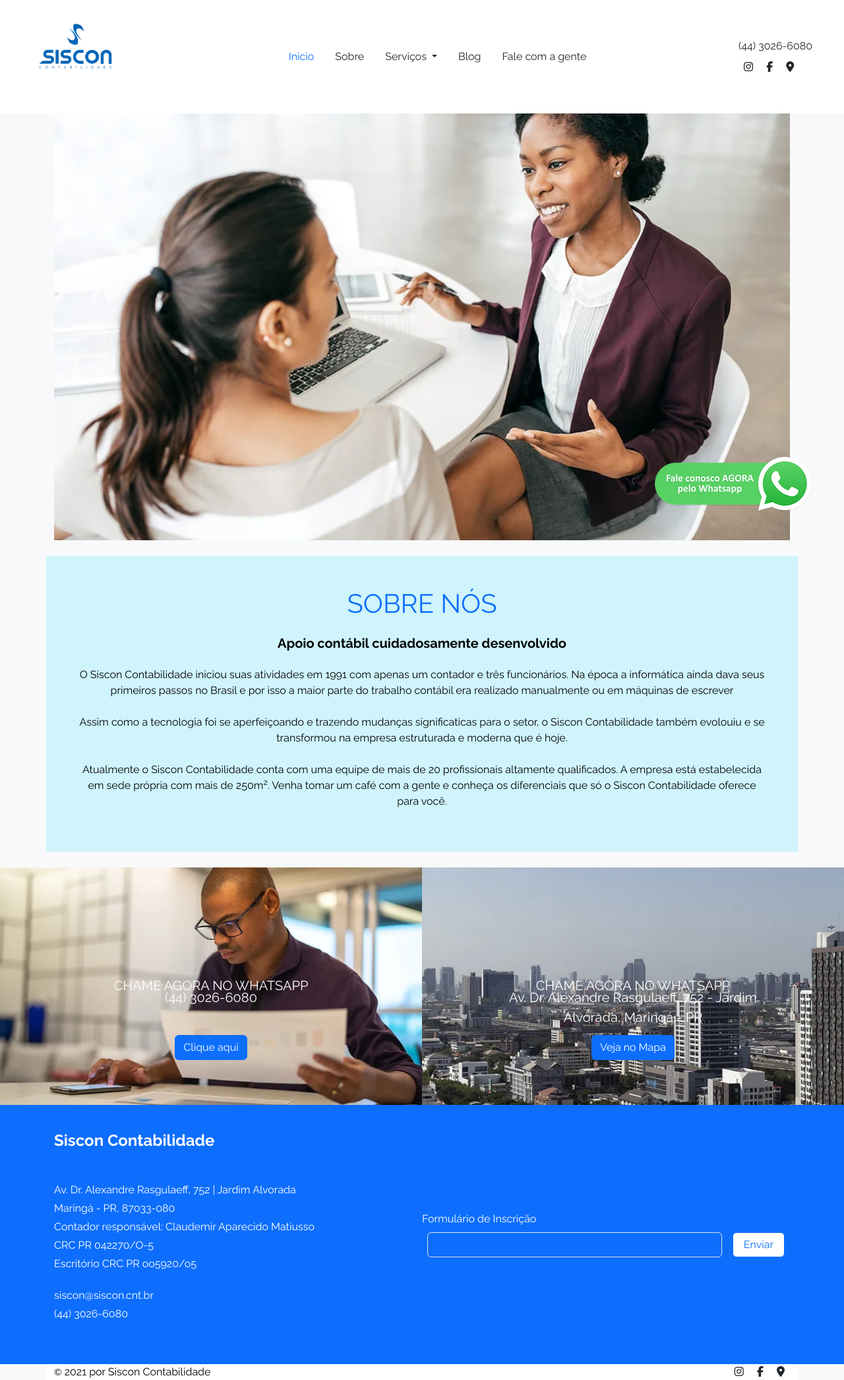
After one commit to guimatiusso/siscontabilidade.www, a Symfony app: template templates/sobre/index.html.twig in a window 1280 px wide. The commit adds this page. Shown: the whole page at 66% size. Run offline with Twig, Linux system fonts and the light colour scheme; the template is opened without the code that fills it, so the values that code supplies are empty; some libraries are stand-ins or nearby versions.

Commit message:
WIP - construcao pagina sobre

```diff
--- a/templates/application/homepage.html.twig
+++ b/templates/application/homepage.html.twig
@@ -2,7 +2,7 @@
 
 {% block body %}
     <section class="d-flex align-items-center justify-content-center position-relative vh-100">
-        <img class="img-fluid position-absolute top-0 w-100 z-n1 object-fit-cover" style="height: 100%" src="{{ asset('assets/images/accountant_working.jpg') }}">
+        <img class="img-fluid position-absolute top-0 w-100 z-n1 object-fit-cover h-100" src="{{ asset('assets/images/accountant_working.jpg') }}">
     </section>
 
     <section class="container bg-light bg-gradient my-5">
@@ -57,7 +57,7 @@
             </div>
         </div>
         <div class="col-md-6">
-            <img class="img-fluid" style="height: 100%" src="{{ asset('assets/images/img_blog.webp') }}" alt="Blog">
+            <img class="img-fluid h-100" src="{{ asset('assets/images/img_blog.webp') }}" alt="Blog">
         </div>
     </section>
 {% endblock %}
--- a/templates/components/navbar.html.twig
+++ b/templates/components/navbar.html.twig
@@ -1,5 +1,5 @@
 <nav class="navbar navbar-expand-md justify-content-between">
-    <a class="navbar-brand" href="#">
+    <a class="navbar-brand" href="{{ path('app_home_page') }}">
         <img src="{{ asset('/assets/images/logo_full.png') }}" alt="Logo" width="143" class="d-inline-block align-text-top">
     </a>
     <button class="navbar-toggler" type="button" data-bs-toggle="collapse" data-bs-target="#navbarNav" aria-controls="navbarNav" aria-expanded="false" aria-label="Toggle navigation">
@@ -7,10 +7,10 @@
     </button>
     <ul class="nav mx-auto collapse navbar-collapse justify-content-center" id="navbarNav">
         <li class="nav-item">
-            <a class="nav-link active" aria-current="page" href="#">Inicio</a>
+            <a class="nav-link active" aria-current="page" href="{{ path('app_home_page') }}">Inicio</a>
         </li>
         <li class="nav-item">
-            <a class="nav-link text-dark" role="button" href="#">Sobre</a>
+            <a class="nav-link text-dark" role="button" href="{{ path('sobre_page') }}">Sobre</a>
         </li>
         <li class="nav-item dropdown">
             <a class="nav-link dropdown-toggle text-dark" href="#" role="button" data-bs-toggle="dropdown" aria-expanded="false">
--- /dev/null
+++ b/templates/sobre/index.html.twig
@@ -0,0 +1,51 @@
+{% extends "base.html.twig" %}
+
+{% block title %}Sobre | Siscon Contabilidade{% endblock %}
+
+{% block body %}
+    <article>
+        <section>
+            <div class="container">
+                <img class="img-fluid w-100" src="{{ asset('assets/images/sobre_top_img.webp') }}">
+            </div>
+        </section>
+
+        <section class="container bg-info-subtle p-5 my-4 text-center">
+            <p class="h1 text-primary mb-4">SOBRE NÓS</p>
+            <p class="h5 text-black fw-bold mb-4">Apoio contábil cuidadosamente desenvolvido</p>
+            <p class="text-black mb-4">
+                O Siscon Contabilidade iniciou suas atividades em 1991 com apenas um contador e
+                três funcionários. Na época a informática ainda dava seus primeiros passos no Brasil e por isso a maior
+                parte do trabalho contábil era realizado manualmente ou em máquinas de escrever
+            </p>
+            <p class="text-black mb-4">
+                Assim como a tecnologia foi se aperfeiçoando e trazendo mudanças significaticas para o setor, o Siscon
+                Contabilidade também evolouiu e se transformou na empresa estruturada e moderna que é hoje.
+            </p>
+            <p class="text-black">
+                Atualmente o Siscon Contabilidade conta com uma equipe de mais de 20 profissionais altamente qualificados.
+                A empresa está estabelecida em sede própria com mais de 250m<sup>2</sup>. Venha tomar um café com a
+                gente e conheça os diferenciais que só o Siscon Contabilidade oferece para você.
+            </p>
+        </section>
+
+        <section class="container-fluid d-flex p-0">
+            <div class="col-md position-relative">
+                <img class="img-fluid w-100" src="{{ asset('assets/images/accountant_working_clean.webp') }}">
+                <p class="carousel-caption text-white fs-5" style="top: 40%">CHAME AGORA NO WHATSAPP</p>
+                <p class="carousel-caption text-white fs-5" style="top: 45%">(44) 3026-6080</p>
+                <div class="text-center carousel-caption" style="top: 65%">
+                    <a href="https://api.whatsapp.com/send?phone=554430266080" target="_blank" type="button" class="btn btn-primary">Clique aqui</a>
+                </div>
+            </div>
+            <div class="col-md position-relative">
+                <img class="img-fluid w-100" src="{{ asset('assets/images/visite_nos.webp') }}">
+                <p class="carousel-caption text-white fs-5" style="top: 40%">CHAME AGORA NO WHATSAPP</p>
+                <p class="carousel-caption text-white fs-5" style="top: 45%">Av. Dr. Alexandre Rasgulaeff, 752 - Jardim Alvorada, Maringá - PR</p>
+                <div class="text-center carousel-caption" style="top: 65%">
+                    <a href="https://www.google.com/maps?client=safari&rls=en&q=Av.+Dr.+Alexandre+Rasgulaeff,+752+-+Jardim+Alvorada,+Maring%C3%A1+-+PR&oe=UTF-8&um=1&ie=UTF-8&sa=X&ved=2ahUKEwjChfrH8-zuAhU8GbkGHWeDCAUQ_AUoAXoECAMQAw" target="_blank" type="button" class="btn btn-primary">Veja no Mapa</a>
+                </div>
+            </div>
+        </section>
+    </article>
+{% endblock %}
```
Also changed, not shown: src/Controller/SobreController.php (added, +19 -0 lines), public/assets/images/accountant_working_clean.webp (added), public/assets/images/sobre_top_img.webp (added), public/assets/images/visite_nos.webp (added).
